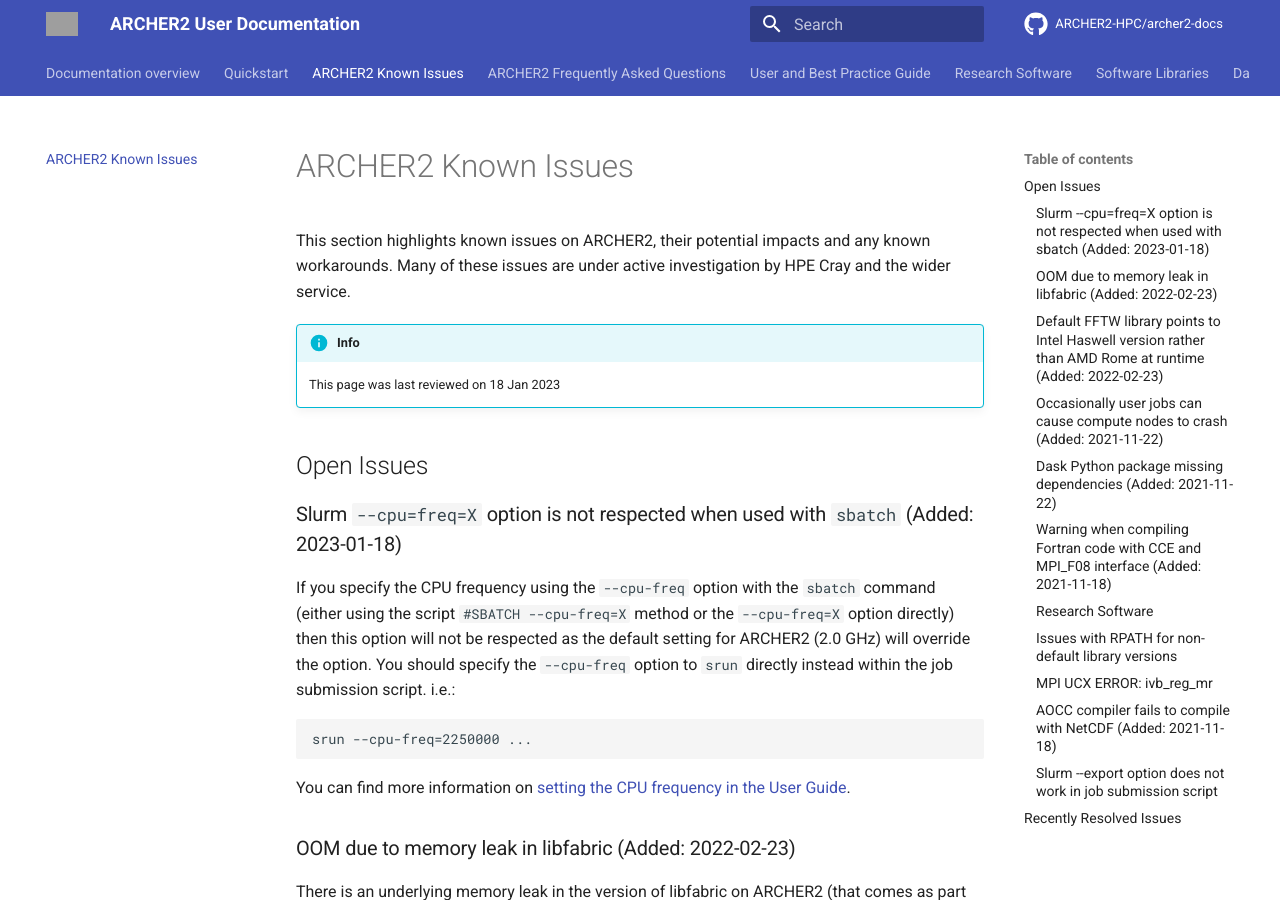
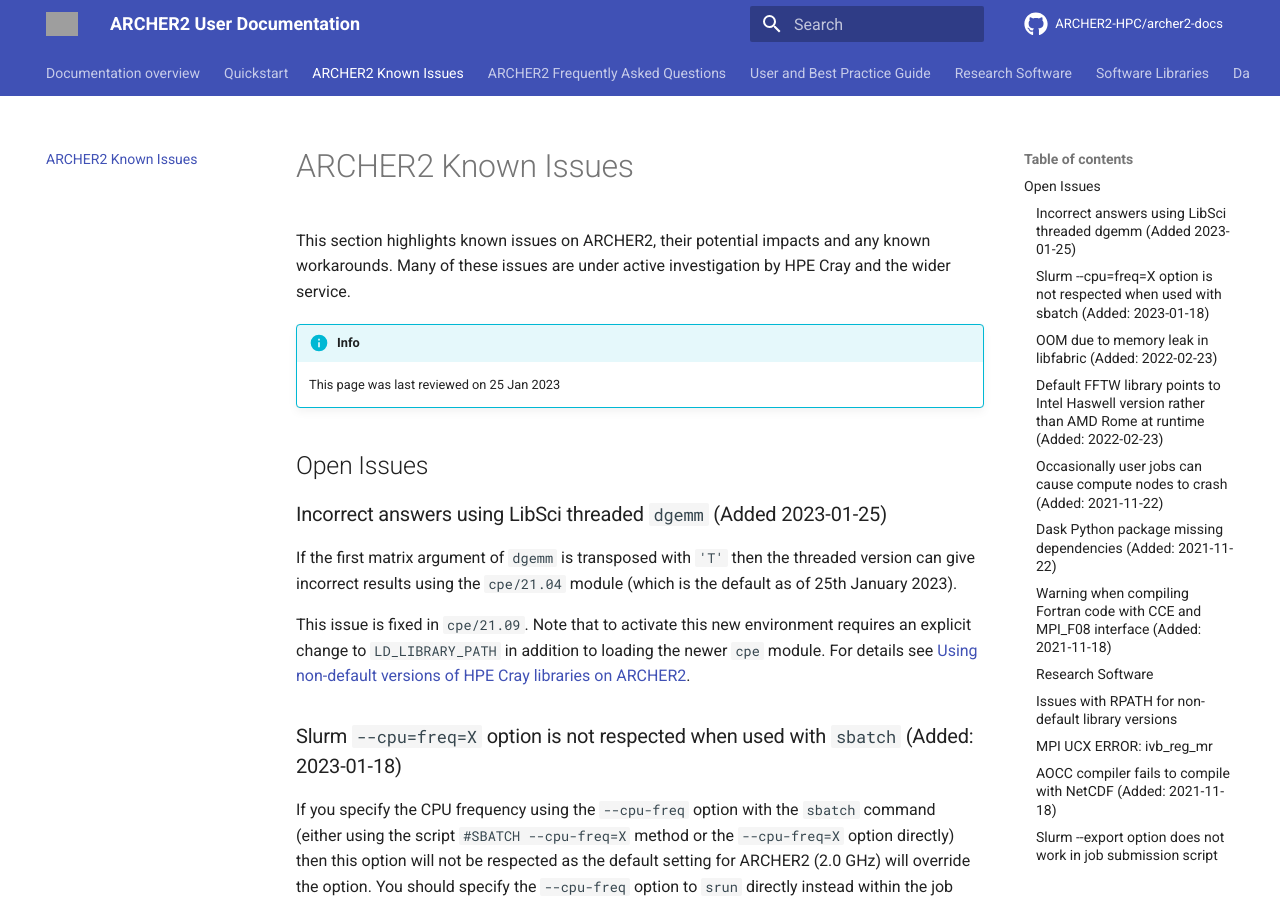
Before and after one commit to ARCHER2-HPC/archer2-docs, an MkDocs documentation site: the page built from docs/known-issues/index.md, in a window 1280 px wide and 900 px high. Built offline with MkDocs 1.6.1 and Material for MkDocs 9.7.7, drawn with Linux system fonts in a browser that asks for light colours; comment, search, counter and statistics services are not loaded; grey boxes are pictures that could not be loaded.

Commit message:
Updated .

```diff
--- a/docs/known-issues/index.md
+++ b/docs/known-issues/index.md
@@ -5,9 +5,20 @@
 active investigation by HPE Cray and the wider service.
 
 !!! info
-    This page was last reviewed on 18 Jan 2023
+    This page was last reviewed on 25 Jan 2023
 
 ## Open Issues
+
+### Incorrect answers using LibSci threaded `dgemm` (Added 2023-01-25)
+
+If the first matrix argument of `dgemm` is transposed with `'T'` then the threaded
+version can give incorrect results using the `cpe/21.04` module (which is the default as of 25th January 2023).
+
+This issue is fixed in `cpe/21.09`. Note that to activate this new
+environment requires an explicit change to `LD_LIBRARY_PATH` in
+addition to loading the newer `cpe` module. For details see [Using
+non-default versions of HPE Cray libraries on
+ARCHER2](https://docs.archer2.ac.uk/user-guide/dev-environment/#using-non-default-versions-of-hpe-cray-libraries-on-archer2).
 
 ### Slurm `--cpu=freq=X` option is not respected when used with `sbatch` (Added: 2023-01-18)
 
```
